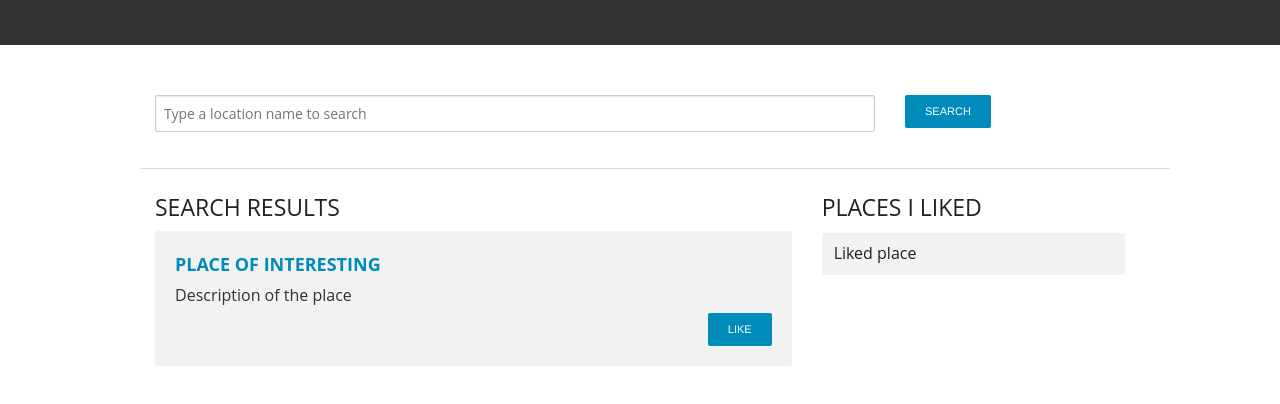
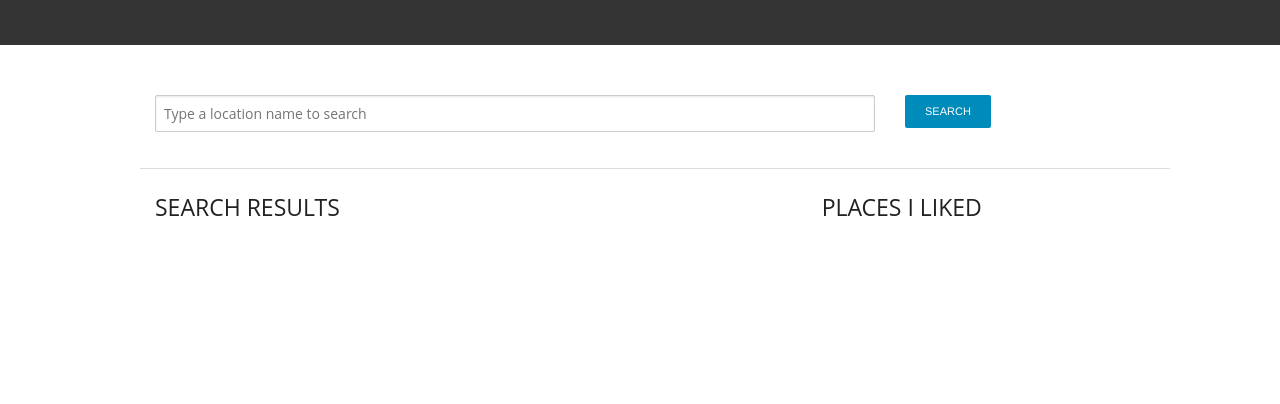
Before and after one commit to raingxm/LocationSearch, a website: page index.html in a window 1280 px wide. Drawn offline with nearby package versions, Linux system fonts and the light colour scheme.

Commit message:
remove useless fixed data

```diff
--- a/index.html
+++ b/index.html
@@ -36,20 +36,12 @@
 
               <div id="searchResults" class="large-8 medium-8 columns">
                   <h4>Search results</h4>
-                  <div class="results">
-                    <div class="panel large-12 columns">
-                      <h5>Place of interesting</h5>
-                      <h6>Description of the place</h6>
-                      <a href="#" class="like button tiny right">Like</a>
-                    </div>
-                  </div>
               </div>
 
               <div id="likedPlaces"  class="large-4 medium-4 columns">
                   <h4>Places I liked</h4>
                   <nav>
                       <ul>
-                        <li class="like">Liked place</li>
                       </ul>
                   </nav>
               </div>
```
